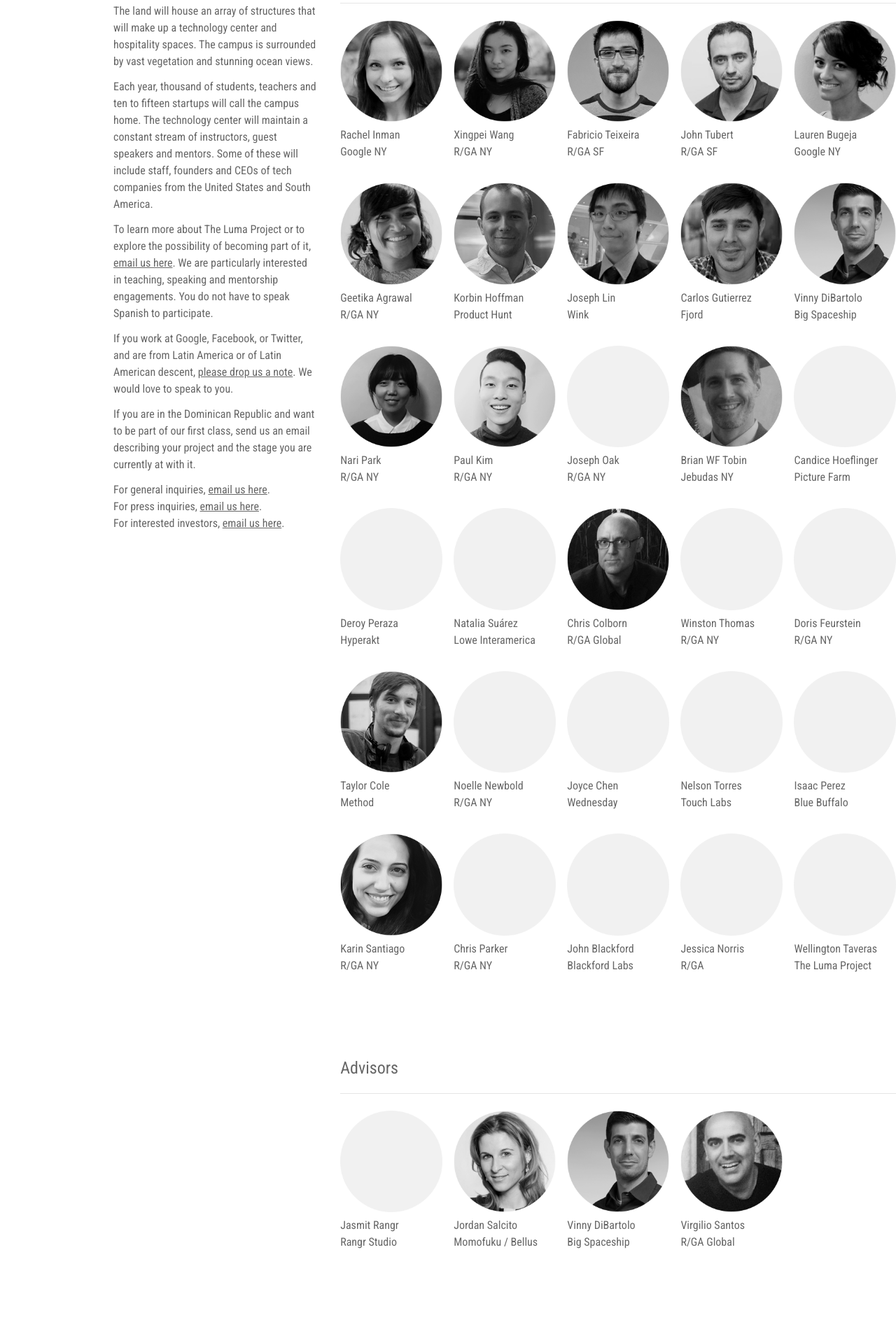
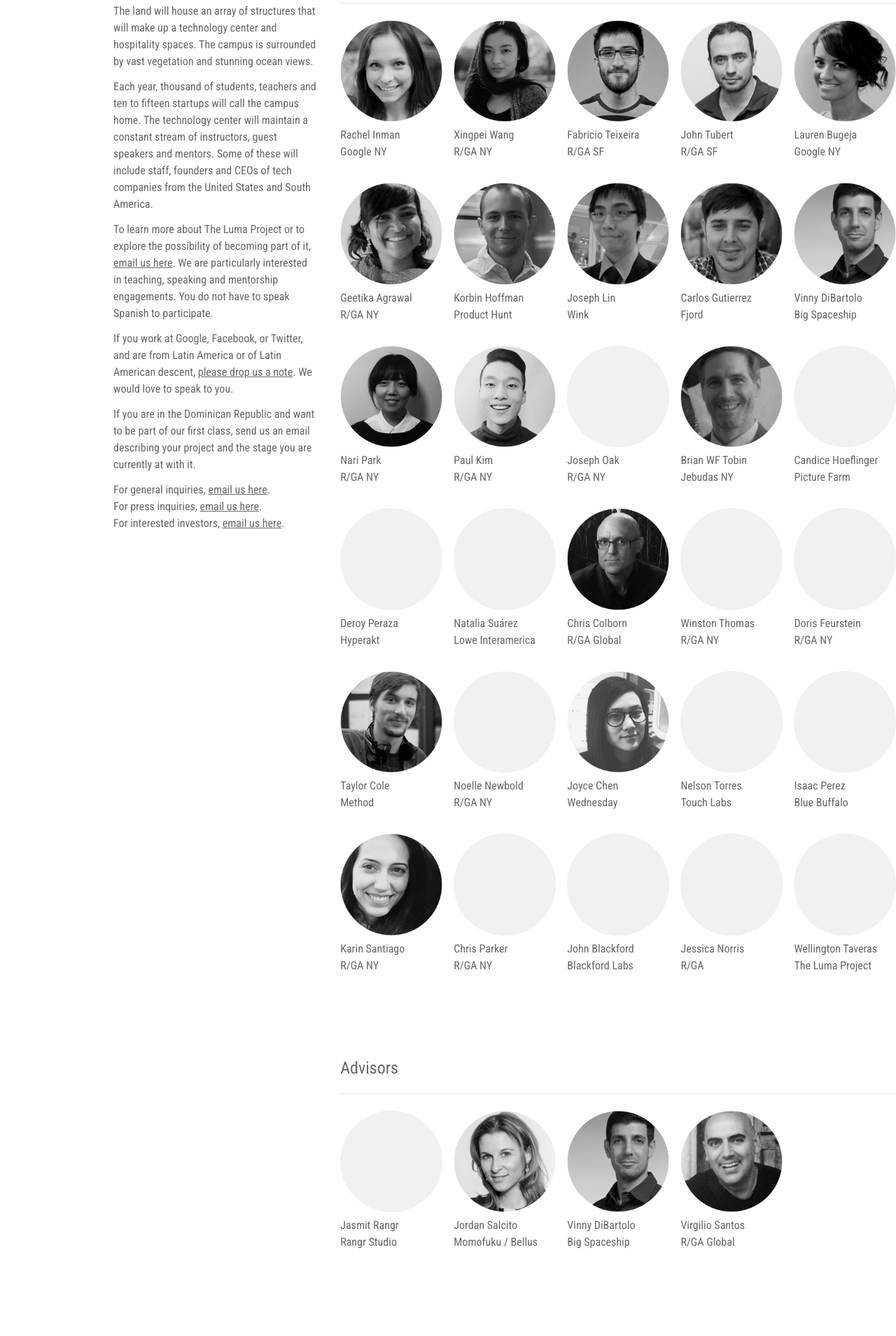
Before and after one commit to amintorres/lumaproject, a Jekyll site: the page built from index.html, in a window 1280 px wide. Shown: the part 924-2833 px from the top of the page at 70% size. Built offline with Jekyll 4.4.1, drawn with Linux system fonts in a browser that asks for light colours.

Commit message:
adds photo for Joyce

```diff
--- a/index.html
+++ b/index.html
@@ -71,7 +71,7 @@ people:
       image: "circle.png"
     - name: "Joyce Chen"
       company: "Wednesday"
-      image: "circle.png"
+      image: "joyce.png"
     - name: "Nelson Torres"
       company: "Touch Labs"
       image: "circle.png"
```
Also changed, not shown: assets/images/joyce.png (added).
